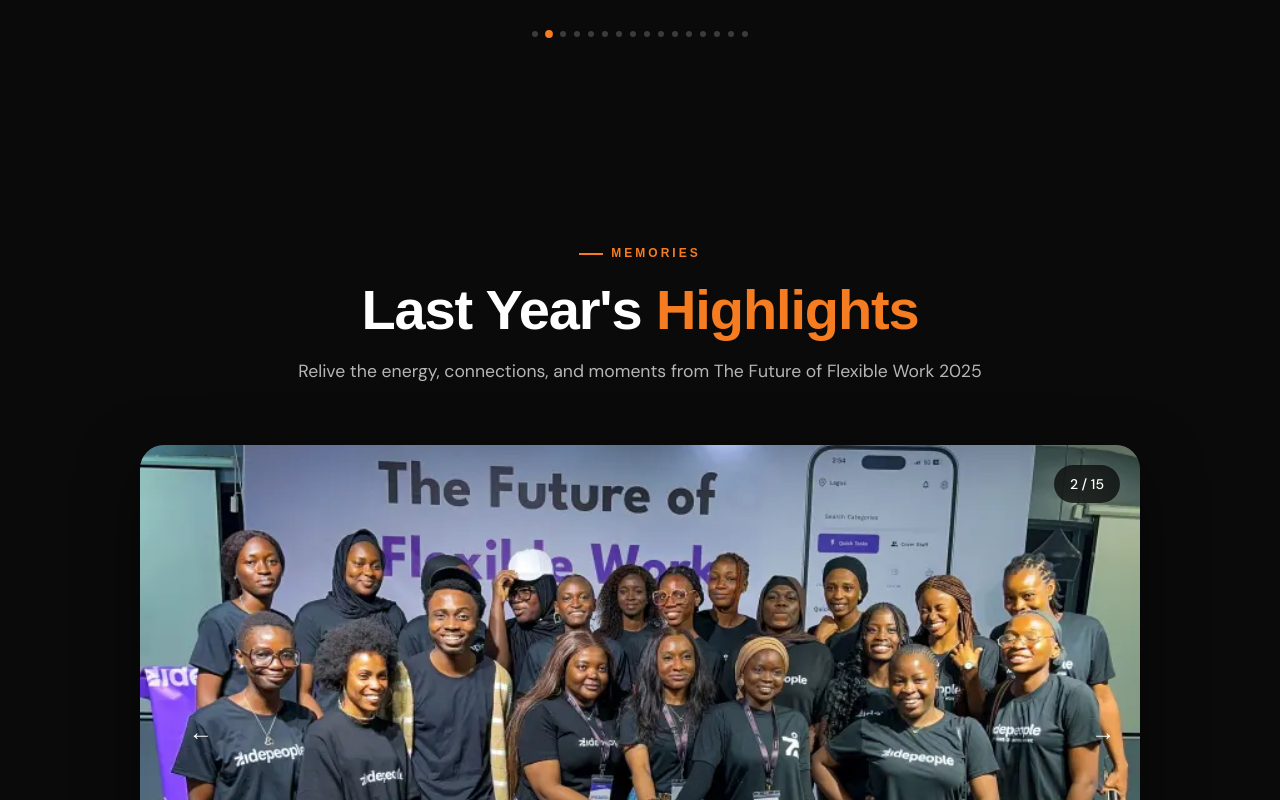
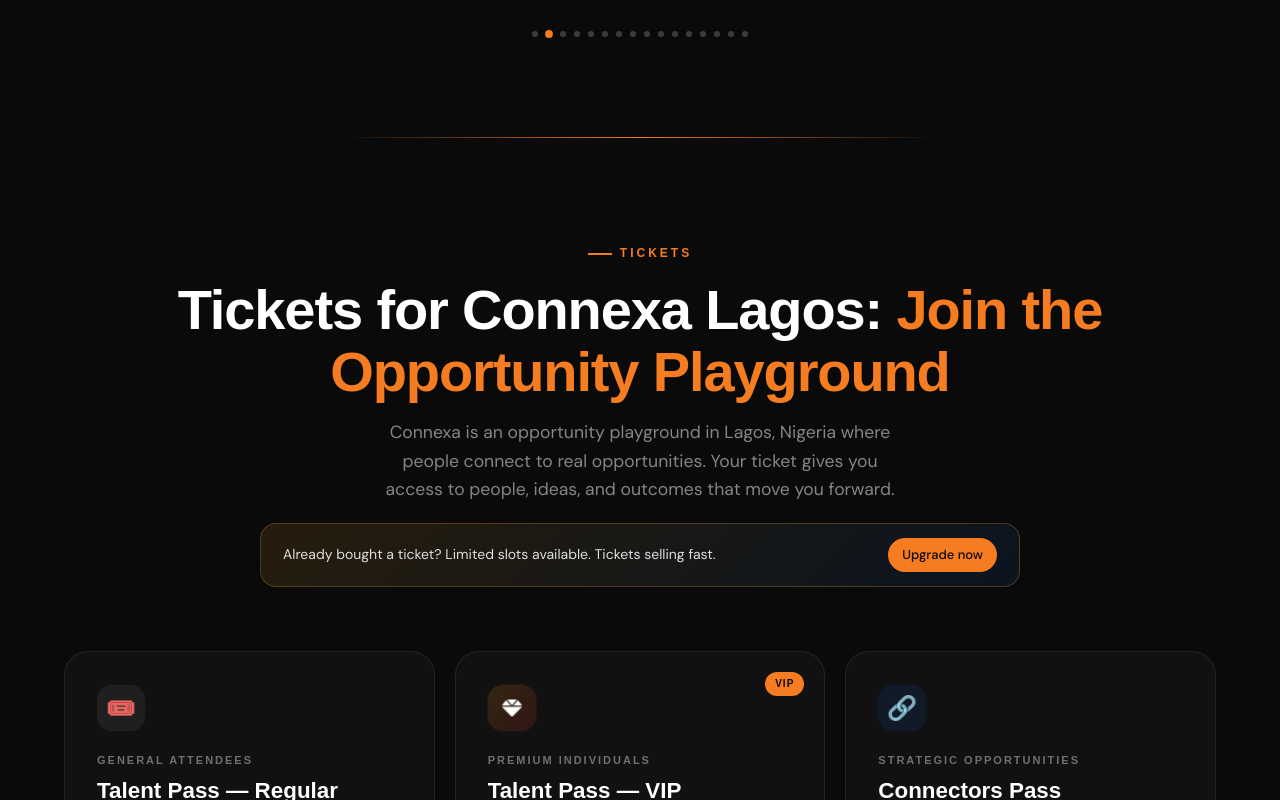
Before and after one commit to Zidepeoplenewaccount/connexa, a React (Vite) app: page / in a window 1280 px wide. Shown: the part 6280-7080 px from the top of the page. Built offline with nearby package versions, Linux system fonts and the light colour scheme.

Commit message:
move Last Year Highlights section to after Affiliate section

```diff
--- a/src/App.jsx
+++ b/src/App.jsx
@@ -58,7 +58,6 @@ function HomePage() {
         <Speakers />
         <Playgrounders />
         <VoicesOfOpportunity />
-        <Gallery />
         <Tickets />
 
         <section className="affiliate-spotlight section reveal" id="share-earn">
@@ -80,6 +79,7 @@ function HomePage() {
         <Merch />
         <PartnerForm />
         <AffiliateSignup />
+        <Gallery />
       </main>
 
       <a href="#tickets" className="mobile-sticky-ticket-cta" aria-label="Get tickets">
```
